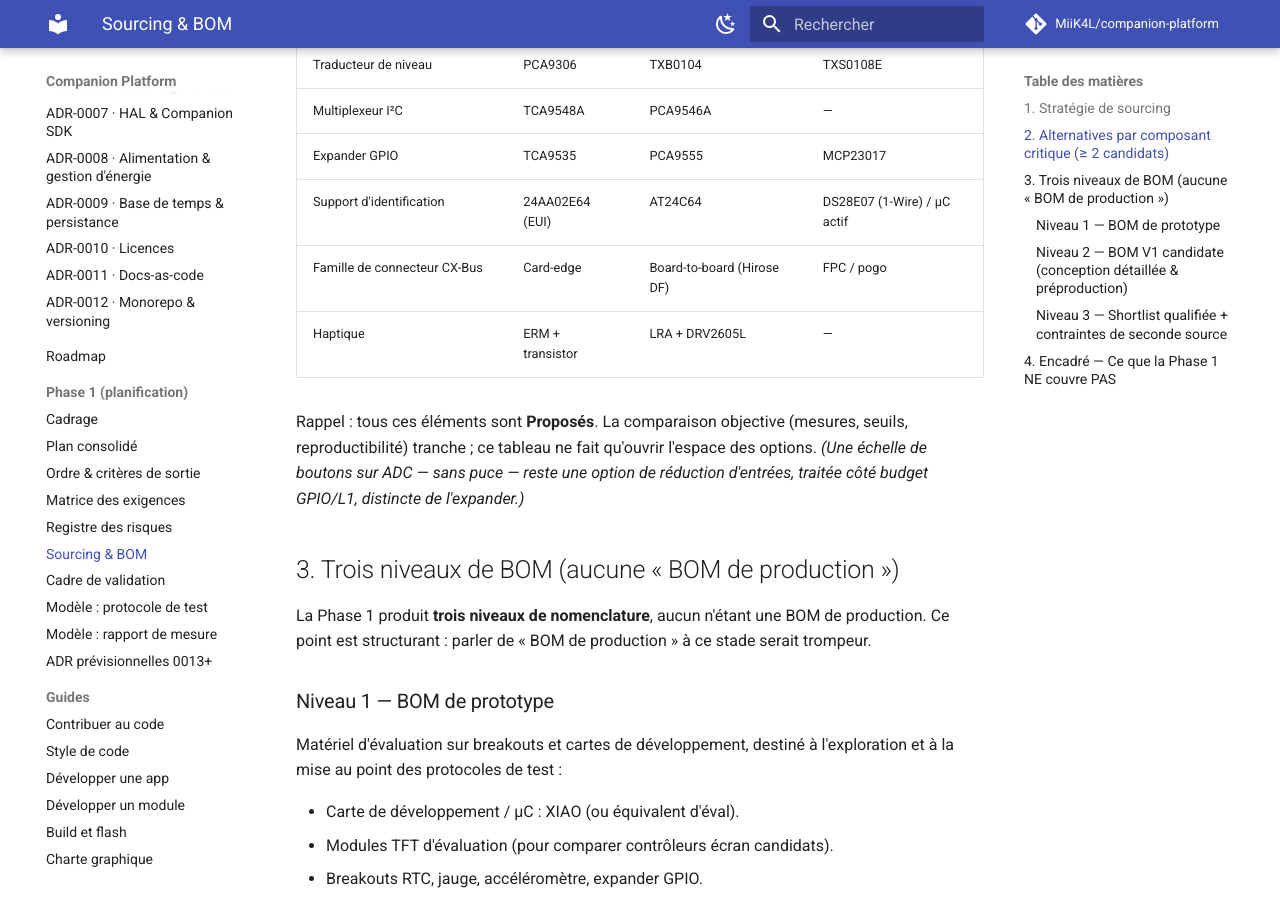
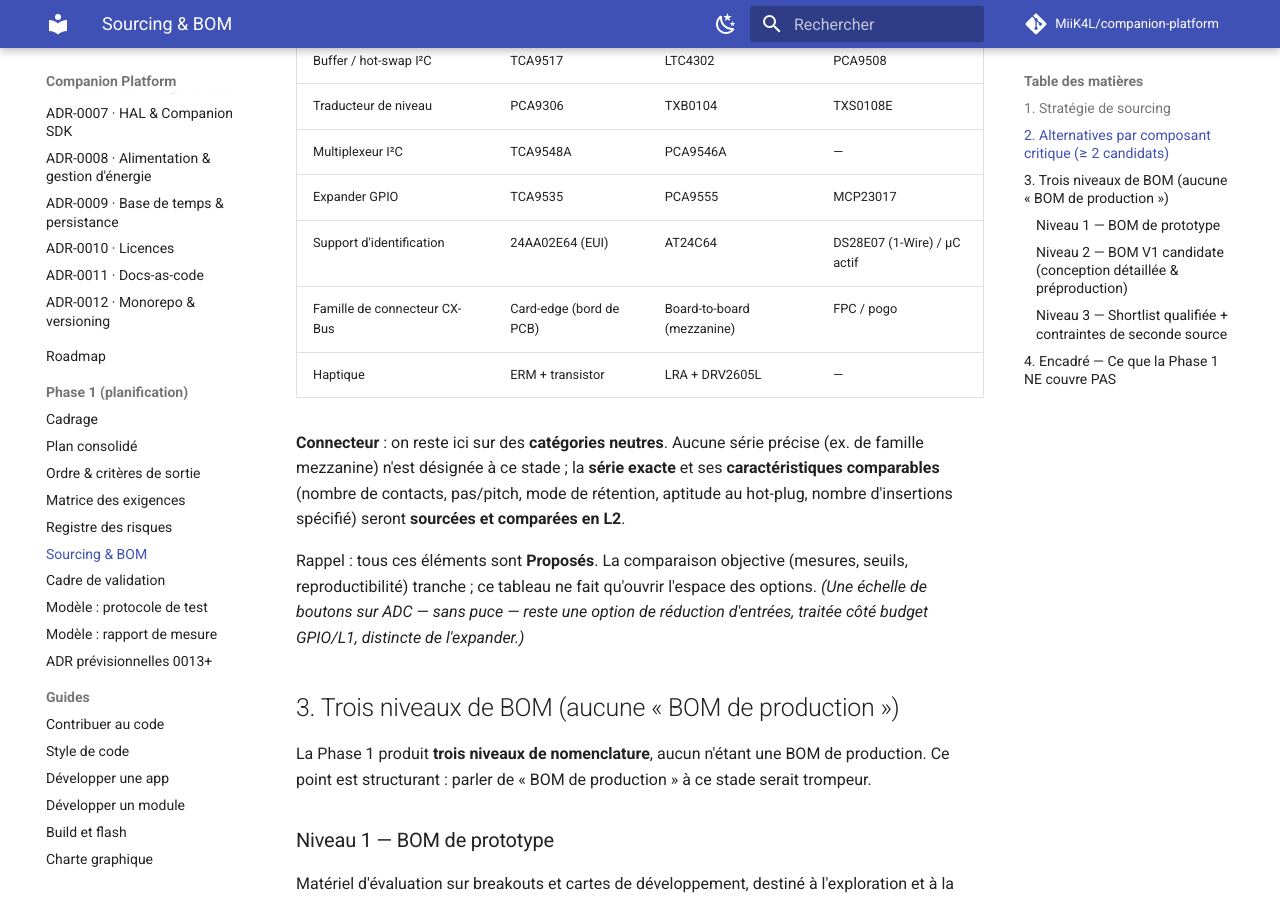
Before and after one commit to MiiK4L/companion-platform, an MkDocs documentation site: the page built from docs/phase-1/sourcing-and-bom.md, in a window 1280 px wide and 900 px high, scrolled down 1913 px. Built offline with MkDocs 1.6.1 and Material for MkDocs 9.7.7, drawn with Linux system fonts in a browser that asks for light colours; comment, search, counter and statistics services are not loaded.

Commit message:
docs(phase-1): connecteur en catégories neutres (série sourcée en L2)
Retire 'Hirose DF' ; categories neutres + caracteristiques comparables a
sourcer en L2.

```diff
--- a/docs/phase-1/sourcing-and-bom.md
+++ b/docs/phase-1/sourcing-and-bom.md
@@ -69,8 +69,13 @@ vérifiées (MPN, cycle de vie, stock) **au moment du lot**.
 | Multiplexeur I²C | TCA9548A | PCA9546A | — |
 | Expander GPIO | TCA9535 | PCA9555 | MCP23017 |
 | Support d'identification | 24AA02E64 (EUI) | AT24C64 | DS28E07 (1-Wire) / µC actif |
-| Famille de connecteur CX-Bus | Card-edge | Board-to-board (Hirose DF) | FPC / pogo |
+| Famille de connecteur CX-Bus | Card-edge (bord de PCB) | Board-to-board (mezzanine) | FPC / pogo |
 | Haptique | ERM + transistor | LRA + DRV2605L | — |
+
+**Connecteur** : on reste ici sur des **catégories neutres**. Aucune série précise (ex. de
+famille mezzanine) n'est désignée à ce stade ; la **série exacte** et ses **caractéristiques
+comparables** (nombre de contacts, pas/pitch, mode de rétention, aptitude au hot-plug, nombre
+d'insertions spécifié) seront **sourcées et comparées en L2**.
 
 Rappel : tous ces éléments sont **Proposés**. La comparaison objective (mesures, seuils,
 reproductibilité) tranche ; ce tableau ne fait qu'ouvrir l'espace des options. *(Une échelle
```
